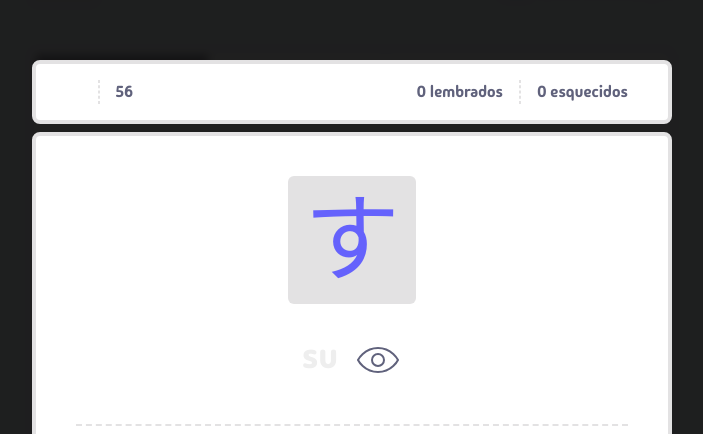
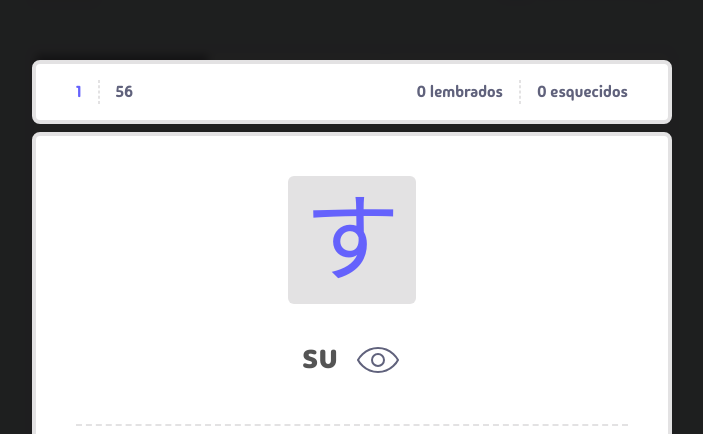
Before and after one commit to jeffreyalvr/react-japanese-trainer, a React (Vite) app: page / in a window 1280 px wide. Shown: the part 101-535 px from the top of the page, without its empty margins (288-991 px from the left). Built offline with nearby package versions, Linux system fonts and the light colour scheme.

Commit message:
Adiciona tema dark no modal; Adiciona lógica de exibir modal

```diff
--- a/src/components/Modal/ModalContent/index.tsx
+++ b/src/components/Modal/ModalContent/index.tsx
@@ -5,7 +5,7 @@ const ModalContent = () => {
         <h1 className="text-8xl text-[var(--primary)]">す</h1>
       </div>
       <div className="flex flex-row gap-4 h-max items-center">
-        <span className="text-4xl h-full text-[var(--fg-dark)] dark:text-white">
+        <span className="text-4xl h-full text-[var(--fg-light)] dark:text-white">
           su
         </span>
         <svg
@@ -19,7 +19,7 @@ const ModalContent = () => {
           stroke-linejoin="miter"
           stroke-width="1"
           viewBox="0 0 24 24"
-          className="size-full cursor-pointer stroke-[--primary-opaque] hover:stroke-white transition-colors"
+          className="size-full cursor-pointer stroke-[--primary-opaque] hover:stroke-[var(--primary)] dark:hover:stroke-white transition-colors"
         >
           <title id="visibility" />
           <path d="M22 12C22 12 19 18 12 18C5 18 2 12 2 12C2 12 5 6 12 6C19 6 22 12 22 12Z" />
--- a/src/components/Modal/index.tsx
+++ b/src/components/Modal/index.tsx
@@ -1,12 +1,14 @@
 import ModalContent from "./ModalContent";
 import ModalFooter from "./ModalFooter";
 
-const Modal = () => {
-  return (
+const Modal = ({ isOpen }: { isOpen: boolean }) => {
+  return isOpen ? (
     <div className="absolute flex flex-col gap-2 justify-center items-center size-full bg-[var(--modal-transparent-bg)] backdrop-blur-sm">
       <div className="rounded-lg w-full flex flex-col items-center gap-4 px-2 py-4 border-4 border-[var(--border-box-light)] bg-[var(--bg-box-light)] dark:border-[var(--border-box-dark)] dark:bg-[var(--bg-box-dark)] sm:flex-row sm:justify-between sm:px-10 sm:w-[640px]">
         <div className="flex flex-row gap-4">
-          <span className="text-white">1</span>
+          <span className="text-[var(--primary)] dark:text-[var(--fg-dark)]">
+            1
+          </span>
           <div className="border border-dashed border-[var(--border-box-light)] dark:border-[var(--border-box-dark)]"></div>
           <span className="text-[var(--primary-opaque)]">56</span>
         </div>
@@ -22,7 +24,7 @@ const Modal = () => {
         <ModalFooter />
       </div>
     </div>
-  );
+  ) : null;
 };
 
 export default Modal;
--- a/src/pages/Home/index.tsx
+++ b/src/pages/Home/index.tsx
@@ -6,7 +6,7 @@ import Modal from "../../components/Modal";
 const Home = () => {
   return (
     <>
-      <Modal />
+      <Modal isOpen={true} />
       <div className="container flex flex-col gap-2 mx-auto md:w-[40rem]">
         <Header />
         <Alphabet />
```
